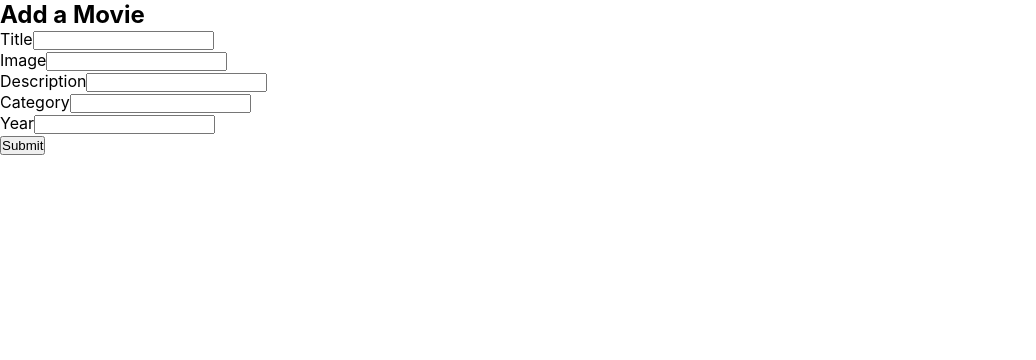
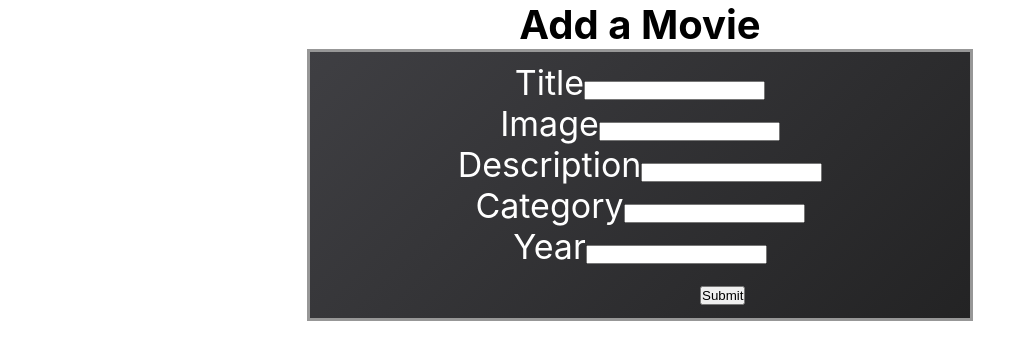
Before and after one commit to 007Steve/Movies-React-App, a React (Create React App) app: page /movies/form in a window 1280 px wide. Shown: the top 360 px of the page, without its empty margins (0-1036 px from the left). Built offline with nearby package versions, Linux system fonts and the light colour scheme.

Commit message:
add className

```diff
--- a/src/containers/MovieForm.js
+++ b/src/containers/MovieForm.js
@@ -2,7 +2,7 @@ import React, { Component } from 'react'
 import { connect } from 'react-redux'
 import { updateMovieFormData } from '../actions/movieForm'
 import { createMovie } from '../actions/movies'
-
+import './movieForm.css';
 class MovieForm extends Component {
 
    handleOnChange = event => {
@@ -18,36 +18,36 @@ class MovieForm extends Component {
 
    }
     render() {
-        // add link to nav bar
+
         const { title, image, description, category, year } = this.props.movieFormData
         return (
             <div>
             <h2>Add a Movie</h2>
            <form onSubmit={this.handleOnSubmit}>
-               <div>
+               <div className="input-text">
                  <label htmlFor="title">Title</label>
                  <input type="text" onChange={this.handleOnChange} name="title" value={title}/>
                </div>
 
-               <div>
+               <div className="input-text">
                  <label htmlFor="image">Image</label>
                  <input type="text" onChange={this.handleOnChange} name="image" value={image}/>
                </div>
 
-               <div>
+               <div className="input-text">
                  <label htmlFor="description">Description</label>
                  <input type="text" onChange={this.handleOnChange} name="description" value={description}/>
                </div>
-               <div>
+               <div className="input-text">
                  <label htmlFor="category">Category</label>
                  <input type="text" onChange={this.handleOnChange} name="category" value={category}/>
              </div>
-             <div>
+             <div className="input-text" >
                  <label htmlFor="year">Year</label>
                  <input type="number" onChange={this.handleOnChange} name="year" value={year}/>
              </div>
 
-             <button type="submit">Submit</button>
+             <button  type="submit">Submit</button>
            </form>
        </div>
         );
```
